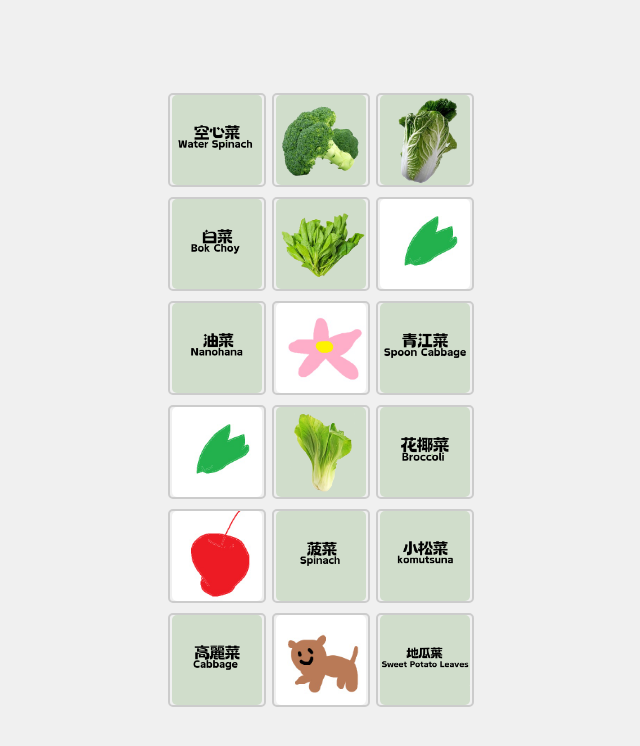
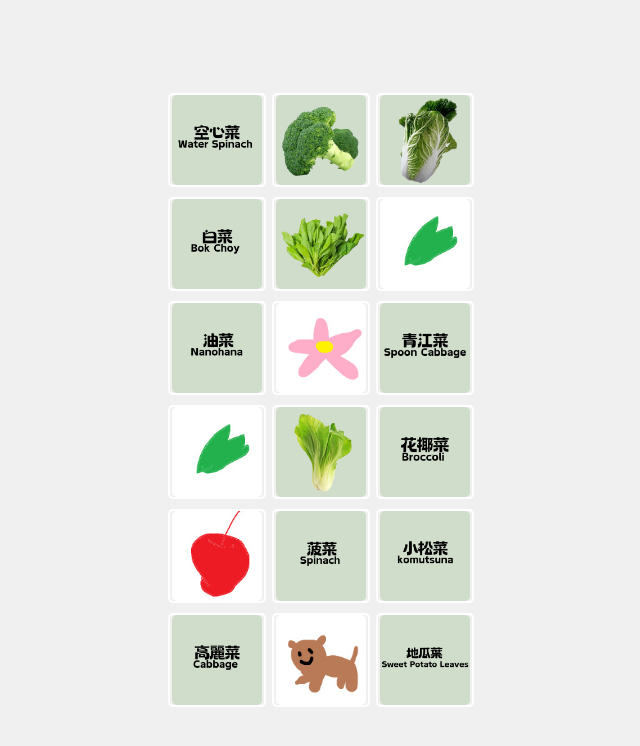
Before and after one commit to DrTurtleHead/aaa, a plain HTML site: page index.html in a window 1280 px wide. Shown: the whole page, without its empty margins (321-961 px from the left). Drawn offline with Linux system fonts and the light colour scheme.

Commit message:
Update index.html

```diff
--- a/index.html
+++ b/index.html
@@ -28,7 +28,7 @@
   .card {
     width: 100%;
     height: 90px;
-    border: 2px solid #ccc;
+    border: 2px solid #fff;
     border-radius: 5px;
     overflow: hidden; /* 新增這行以隱藏卡片背面 */
     cursor: pointer;
```
